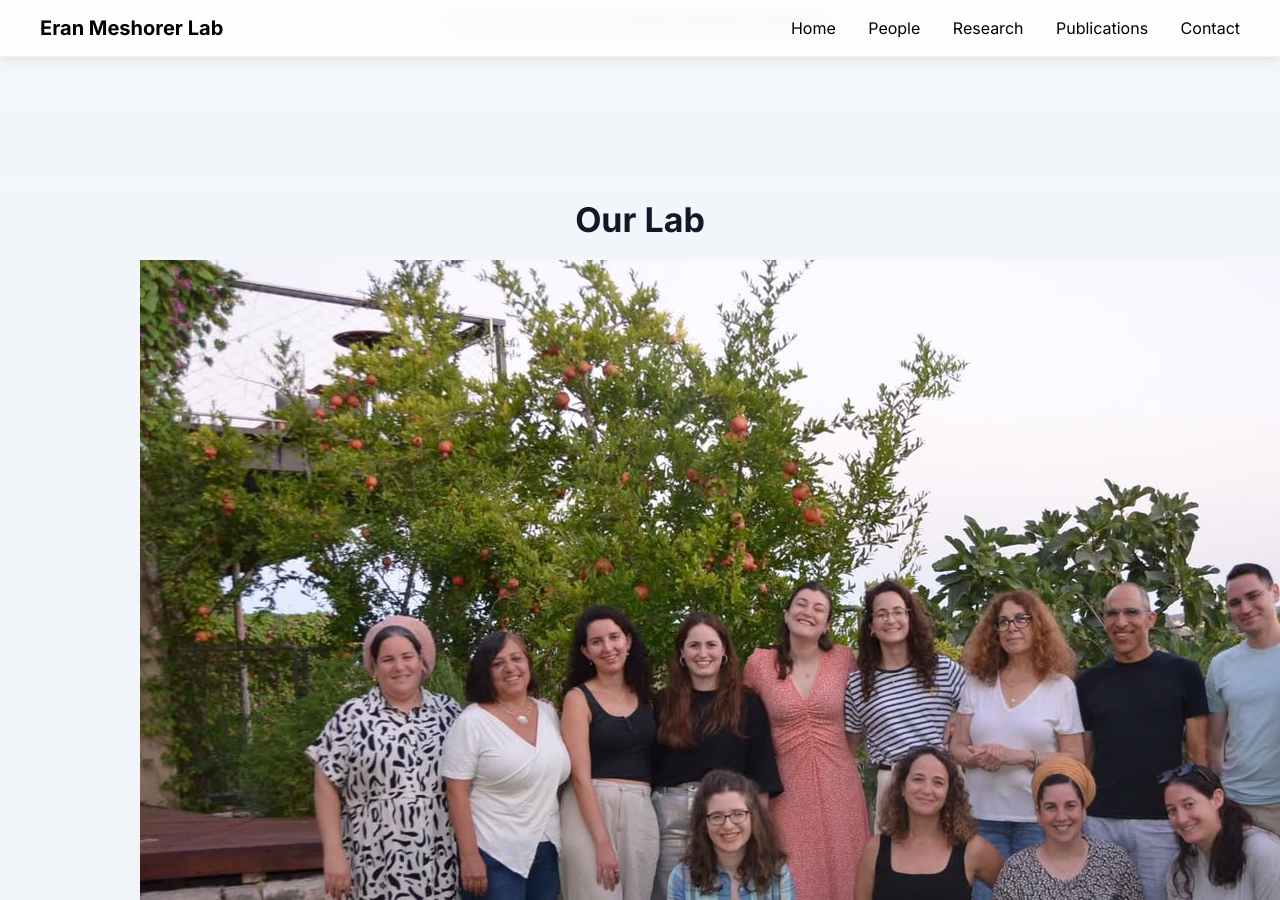
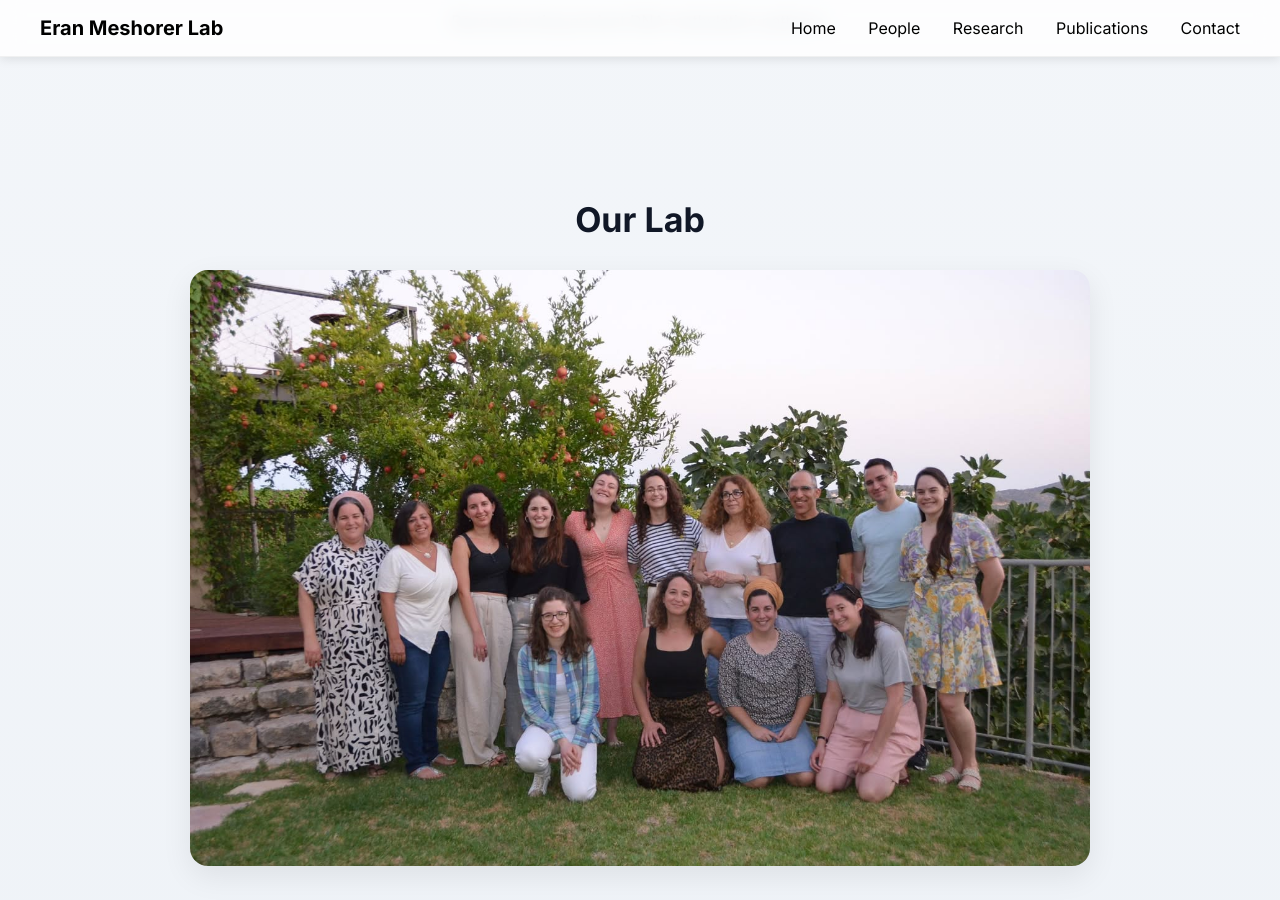
Before and after one commit to Liora347/labwebsite, a Jekyll site: the page built from index.md, in a window 1280 px wide and 900 px high, scrolled down 1428 px. Built offline with Jekyll 4.4.1, drawn with Linux system fonts in a browser that asks for light colours.

Commit message:
Update main.scss

```diff
--- a/assets/css/main.scss
+++ b/assets/css/main.scss
@@ -313,3 +313,18 @@ h2 {
   max-width: 700px;
   width: 100%;
 }
+/* ========================
+   LAB IMAGE FIX
+======================== */
+
+.lab-image {
+  display: block;
+  max-width: 900px;
+  width: 100%;
+  margin: 30px auto;
+  border-radius: 18px;
+  object-fit: cover;
+}
+.lab-image {
+  box-shadow: 0 10px 30px rgba(0,0,0,0.08);
+}
```
